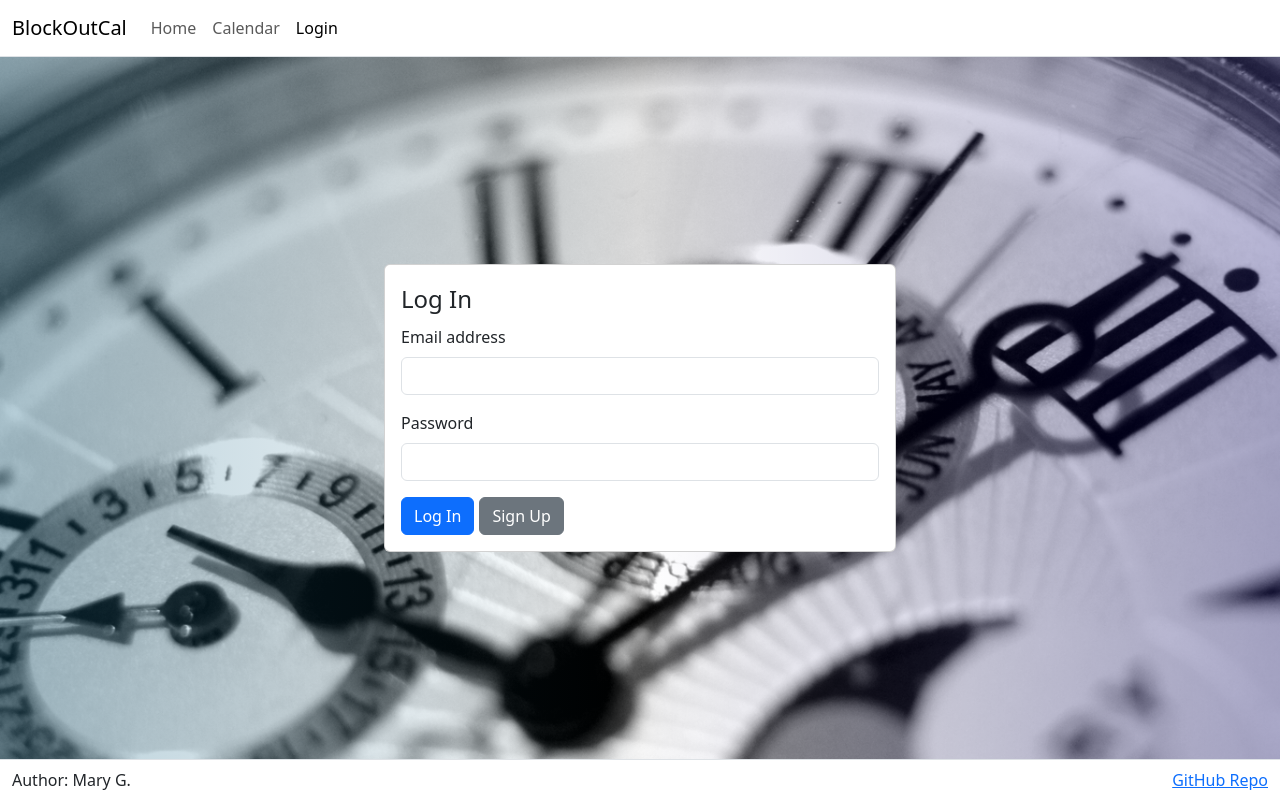
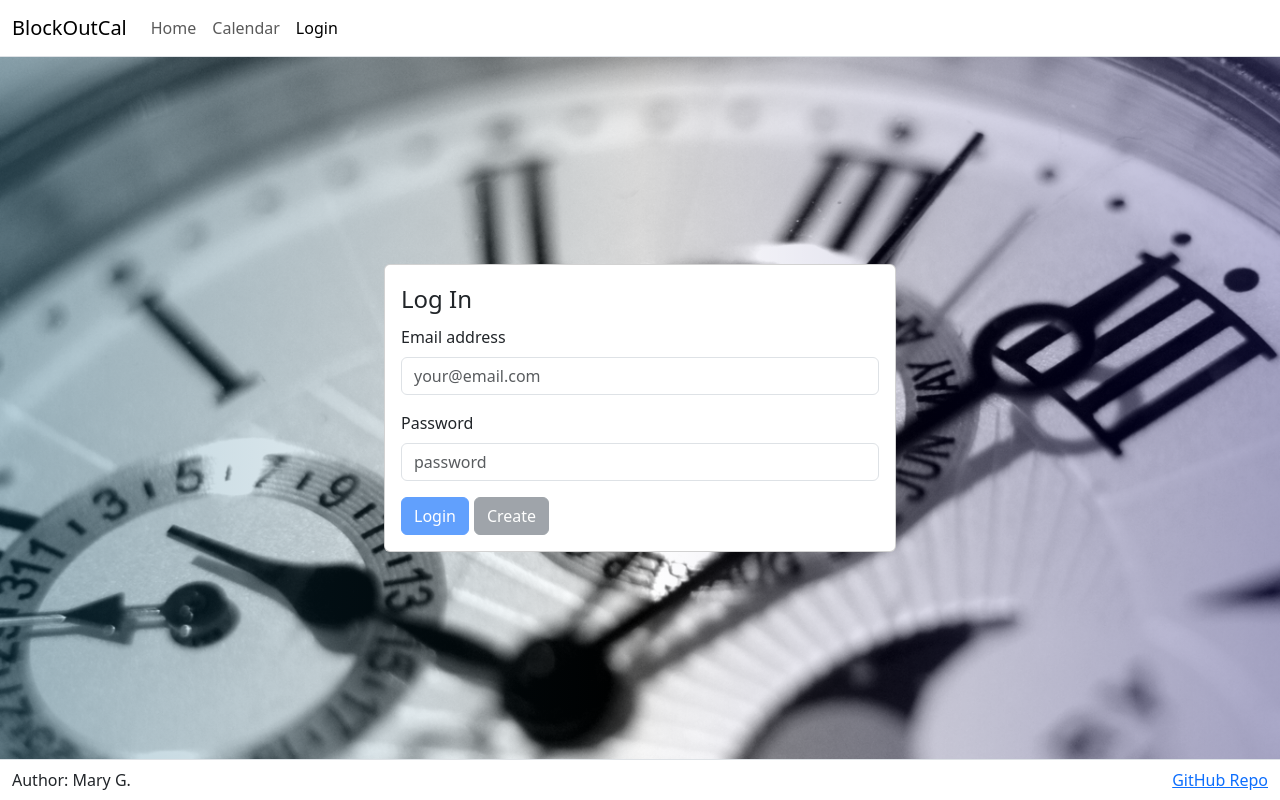
Before and after one commit to KrazyLama789/startup, a React (Vite) app: page /login in a window 1280 px wide. Built offline with nearby package versions, Linux system fonts and the light colour scheme.

Commit message:
Added: login authentification

```diff
--- a/src/app.jsx
+++ b/src/app.jsx
@@ -2,6 +2,7 @@
 import { Home } from './home/home';
 import { Calendar } from './calendar/calendar';
 import { Login } from './login/login';
+import { AuthState } from './login/authState';
 
 import 'bootstrap/dist/css/bootstrap.min.css';
 import 'bootstrap/dist/js/bootstrap.bundle.min.js';
@@ -9,6 +10,10 @@
 import React from 'react';
 
 export default function App() {
+    const [userName, setUserName] = React.useState(localStorage.getItem('userName') || '');
+    const currentAuthState = userName ? AuthState.Authenticated : AuthState.Unauthenticated;
+    const [authState, setAuthState] = React.useState(currentAuthState);
+
     return (
         <BrowserRouter>
             <div className='body'>
@@ -39,7 +44,13 @@
                 <Routes>
                     <Route path='/' element={<Home />} exact />
                     <Route path='/calendar' element={<Calendar />} />
-                    <Route path='/login' element={<Login />} />
+                    <Route path='/login' element={<Login
+                        userName={userName}
+                        authState={authState}
+                        onAuthChange={(userName, authState) => {
+                            setAuthState(authState);
+                            setUserName(userName);
+                        }} />} />
                     <Route path='*' element={<NotFound />} />
                 </Routes>
 
--- /dev/null
+++ b/src/login/authState.js
@@ -0,0 +1,9 @@
+export class AuthState {
+  static Unknown = new AuthState('unknown');
+  static Authenticated = new AuthState('authenticated');
+  static Unauthenticated = new AuthState('unauthenticated');
+
+  constructor(name) {
+    this.name = name;
+  }
+}
--- /dev/null
+++ b/src/login/authenticated.jsx
@@ -0,0 +1,33 @@
+import React from 'react';
+import { useNavigate } from 'react-router-dom';
+
+import Button from 'react-bootstrap/Button';
+
+export function Authenticated(props) {
+  const navigate = useNavigate();
+
+  function logout() {
+    localStorage.removeItem('userName');
+    props.onLogout();
+  }
+
+  return (
+
+    <div>
+      <div id="login" className="card">
+        <div className="card-body" style={{textAlign:'center', alignItems: 'center'}}>
+          <legend>Welcome <span className='playerName'>{props.userName}</span></legend>
+          <div>
+            <Button variant='primary' onClick={() => navigate('/calendar')}>
+              My Calendar
+            </Button>
+            <Button variant='secondary' onClick={() => logout()}>
+              Logout
+            </Button>
+          </div>
+        </div>
+      </div>
+    </div>
+
+  );
+}
--- a/src/login/login.jsx
+++ b/src/login/login.jsx
@@ -1,27 +1,23 @@
 import React from 'react';
 import './login.css';
+import { Unauthenticated } from './unauthenticated';
+import { Authenticated } from './authenticated';
+import { AuthState } from './authState';
 
-export function Login() {
+export function Login({ userName, authState, onAuthChange }) {
     return (
         <main>
-            <div id="login" className="card">
-                <form className="card-body">
-                    <legend>Log In</legend>
-                    <div id="emailHelp" className="form-text auth">Username: <span className="username">none</span></div>
-                    <div className="mb-3">
-                        <label for="exampleInputEmail1" className="form-label">Email address</label>
-                        <input type="email" className="form-control" id="exampleInputEmail1" aria-describedby="emailHelp"></input>
-                    </div>
-                    <div className="mb-3">
-                        <label for="exampleInputPassword1" className="form-label">Password</label>
-                        <input type="password" className="form-control" id="exampleInputPassword1"></input>
-                    </div>
-                    <div className='flex'>
-                        <button type="submit" className="btn btn-primary">Log In</button>
-                        <button type="submit" className="btn btn-secondary">Sign Up</button>
-                    </div>
-                </form>
-            </div>
-        </main>
+            {authState === AuthState.Authenticated && (
+                <Authenticated userName={userName} onLogout={() => onAuthChange(userName, AuthState.Unauthenticated)} />
+            )}
+            {authState === AuthState.Unauthenticated && (
+                <Unauthenticated
+                    userName={userName}
+                    onLogin={(loginUserName) => {
+                        onAuthChange(loginUserName, AuthState.Authenticated);
+                    }}
+                />
+            )}
+        </main >
     );
 }
--- /dev/null
+++ b/src/login/messageDialog.jsx
@@ -0,0 +1,15 @@
+import React from 'react';
+
+import Button from 'react-bootstrap/Button';
+import Modal from 'react-bootstrap/Modal';
+
+export function MessageDialog(props) {
+  return (
+    <Modal {...props} show={props.message} centered>
+      <Modal.Body>{props.message}</Modal.Body>
+      <Modal.Footer>
+        <Button onClick={props.onHide}>Close</Button>
+      </Modal.Footer>
+    </Modal>
+  );
+}
--- /dev/null
+++ b/src/login/unauthenticated.jsx
@@ -0,0 +1,49 @@
+import React from 'react';
+
+import Button from 'react-bootstrap/Button';
+import { MessageDialog } from './messageDialog';
+
+export function Unauthenticated(props) {
+  const [userName, setUserName] = React.useState(props.userName);
+  const [password, setPassword] = React.useState('');
+  const [displayError, setDisplayError] = React.useState(null);
+
+  async function loginUser() {
+    localStorage.setItem('userName', userName);
+    props.onLogin(userName);
+  }
+
+  async function createUser() {
+    localStorage.setItem('userName', userName);
+    props.onLogin(userName);
+  }
+
+  return (
+    <>
+      <div id="login" className="card">
+        <form className="card-body">
+          <legend>Log In</legend>
+          <div id="emailHelp" className="form-text auth">Username: <span className="username">none</span></div>
+          <div className="mb-3">
+            <label for="exampleInputEmail1" className="form-label">Email address</label>
+            <input className='form-control' type='email' id="exampleInputEmail1" aria-describedby="emailHelp" value={userName} onChange={(e) => setUserName(e.target.value)} placeholder='your@email.com' />
+            </div>
+          <div className="mb-3">
+            <label for="exampleInputPassword1" className="form-label">Password</label>
+            <input className='form-control' type='password' id="exampleInputPassword1" onChange={(e) => setPassword(e.target.value)} placeholder='password' />
+            </div>
+          <div className='flex'>
+            <Button variant='primary' onClick={() => loginUser()} disabled={!userName || !password}>
+              Login
+            </Button>
+            <Button variant='secondary' onClick={() => createUser()} disabled={!userName || !password}>
+              Create
+            </Button>
+          </div>
+        </form>
+      </div>
+
+      <MessageDialog message={displayError} onHide={() => setDisplayError(null)} />
+    </>
+  );
+}
```
